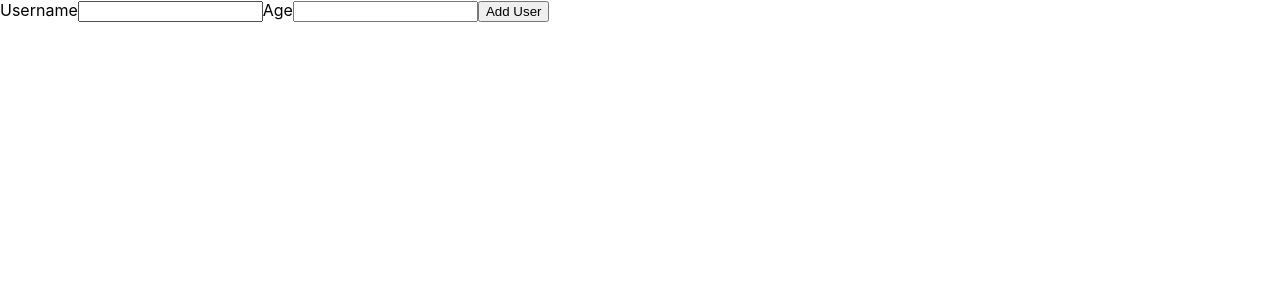
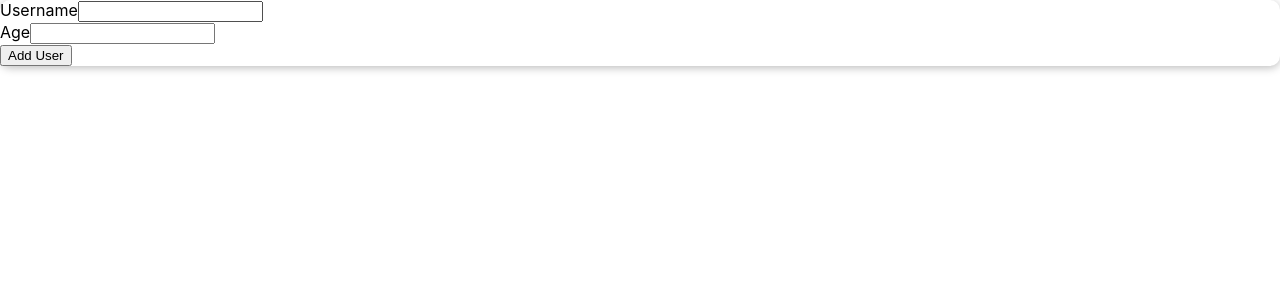
Before and after one commit to Santosh0sky/Add-User-form, a React (Create React App) app: page / in a window 1280 px wide. Shown: the top 300 px of the page. Built offline with nearby package versions, Linux system fonts and the light colour scheme.

Commit message:
added card

```diff
--- /dev/null
+++ b/src/components/UI/Card.css
@@ -0,0 +1,5 @@
+.card {
+    background: white;
+    box-shadow: 0 2px 8px rgba(0, 0, 0, 0.26);
+    border-radius: 10px;
+  }
--- /dev/null
+++ b/src/components/UI/Card.js
@@ -0,0 +1,11 @@
+import React from "react";
+import "./Card.css"
+
+const Card = (props) =>{
+    const classes = "card " + props.className
+    return(
+        <div className={classes}>{props.children}</div>
+    )
+}
+
+export default Card;
--- /dev/null
+++ b/src/components/Users/AddUser.css
@@ -0,0 +1,26 @@
+.input {
+    margin: 2rem auto;
+    padding: 1rem;
+    width: 90%;
+    max-width: 40rem;
+  }
+
+  .input label {
+    display: block;
+    font-weight: bold;
+    margin-bottom: 0.5rem;
+  }
+
+  .input input {
+    font: inherit;
+    display: block;
+    width: 100%;
+    border: 1px solid #ccc;
+    padding: 0.15rem;
+    margin-bottom: 0.5rem;
+  }
+
+  .input input:focus {
+    outline: none;
+    border-color: #4f005f;
+  }
--- a/src/components/Users/AddUser.js
+++ b/src/components/Users/AddUser.js
@@ -1,4 +1,5 @@
 import React from 'react';
+import Card from '../UI/Card';
 
 const AddUser = () => {
 
@@ -7,13 +8,21 @@
     }
 
     return(
+        <Card className='input'>
         <form onSubmit={addUserHandler}>
-            <label htmlFor='username'>Username</label>
-            <input type ="text" id = "username"/>
-            <label htmlFor='age'>Age</label>
-            <input type ="number" id = "age"/>
+            <div>
+                <div>
+                    <label htmlFor='username'>Username</label>
+                    <input type ="text" id = "username"/>
+                </div>
+                <div>
+                    <label htmlFor='age'>Age</label>
+                    <input type ="number" id = "age"/>
+                </div>
             <button type="submit">Add User</button>
+            </div>
         </form>
+        </Card>
     );
 
 }
```
